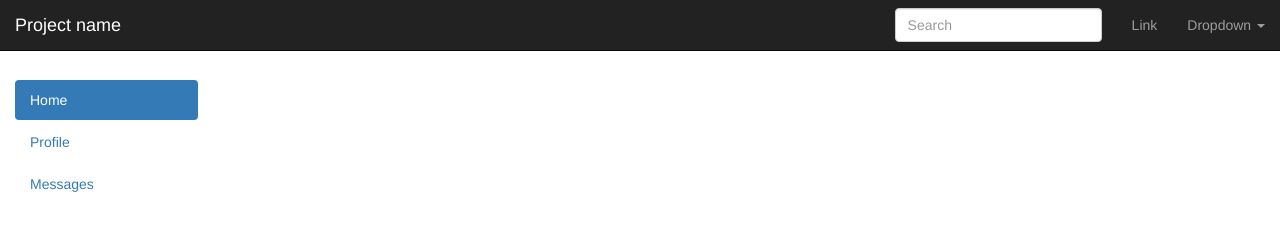
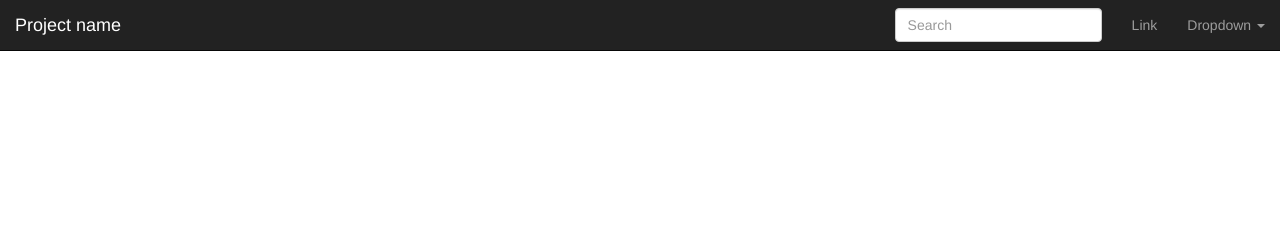
Before and after one commit to kiendt93/kiendt93.github.io, a plain HTML site: page index.html in a window 1280 px wide. Drawn offline with nearby package versions, Linux system fonts and the light colour scheme.

Commit message:
change layout A

```diff
--- a/index.html
+++ b/index.html
@@ -58,13 +58,13 @@
 		</nav>
 
 
-		<div class="col-md-2" style="margin-top: 80px;">
+		<!-- <div class="col-md-2" style="margin-top: 80px;">
 			<ul class="nav nav-pills nav-stacked">
 			  <li role="presentation" class="active"><a href="#">Home</a></li>
 			  <li role="presentation"><a href="#">Profile</a></li>
 			  <li role="presentation"><a href="#">Messages</a></li>
 			</ul>
-		</div>
+		</div> -->
 
 		<div class="col-md-10"></div>
     <!-- jQuery (necessary for Bootstrap's JavaScript plugins) -->
```
